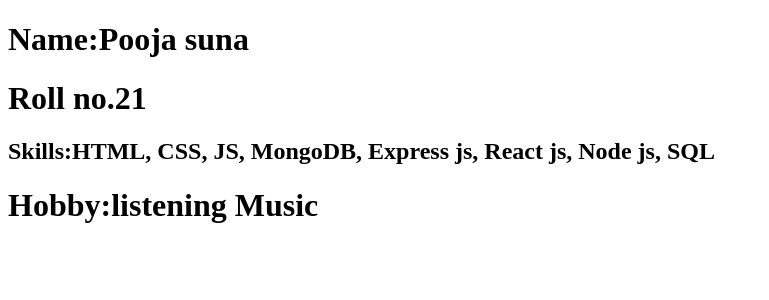
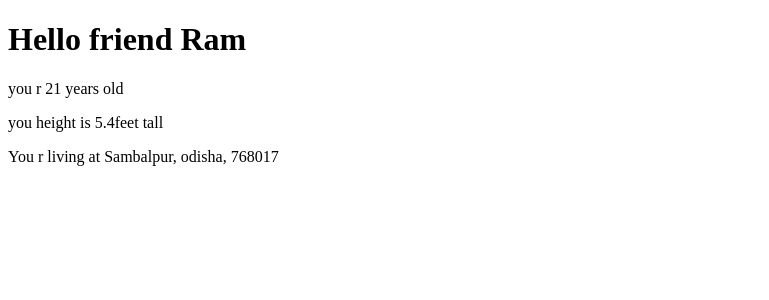
Before and after one commit to pooja-suna25/REACT-Practice, a React (Vite) app in the folder firstrepo/: page / in a window 1280 px wide. Shown: the top 300 px of the page, without its empty margins (0-769 px from the left). Built offline with nearby package versions, Linux system fonts and the light colour scheme.

Commit message:
creating variables & storing string,number,object expression in it

```diff
--- a/firstrepo/src/App.jsx
+++ b/firstrepo/src/App.jsx
@@ -5,6 +5,7 @@ import Name from "./Name";
 import Skill from "./Skill";
 import Hobby from "./Hobby";
 import Roll from "./Roll";
+import Details from "./Details";
 
 
 function App() {
@@ -12,10 +13,11 @@ function App() {
     <>
     {/* <Hello />
     <WelcomeMessage /> */}
-      <Name/>
+      {/* <Name/>
       <Roll/>
       <Skill/>
-      <Hobby/>
+      <Hobby/> */}
+      <Details/>
     </>
   )
 }
--- /dev/null
+++ b/firstrepo/src/Details.jsx
@@ -0,0 +1,25 @@
+
+// creating and acessing nested object in component
+function Details(){
+
+const Student={
+    name:"Ram",
+    age:21,
+    height:5.4,
+    address:{
+      "city":"Sambalpur",
+      "state":"odisha",
+      "pincode":768017
+    }}
+
+          return (<>
+          <h1>Hello friend {Student.name}</h1>
+          <p>you r {Student.age} years old</p>
+          <p>you height is {Student.height}feet tall </p>
+           <p>
+           You r living at {Student.address.city}, {Student.address.state}, {Student.address.pincode}
+           </p>
+
+          </>);
+        }
+        export default Details;
```
